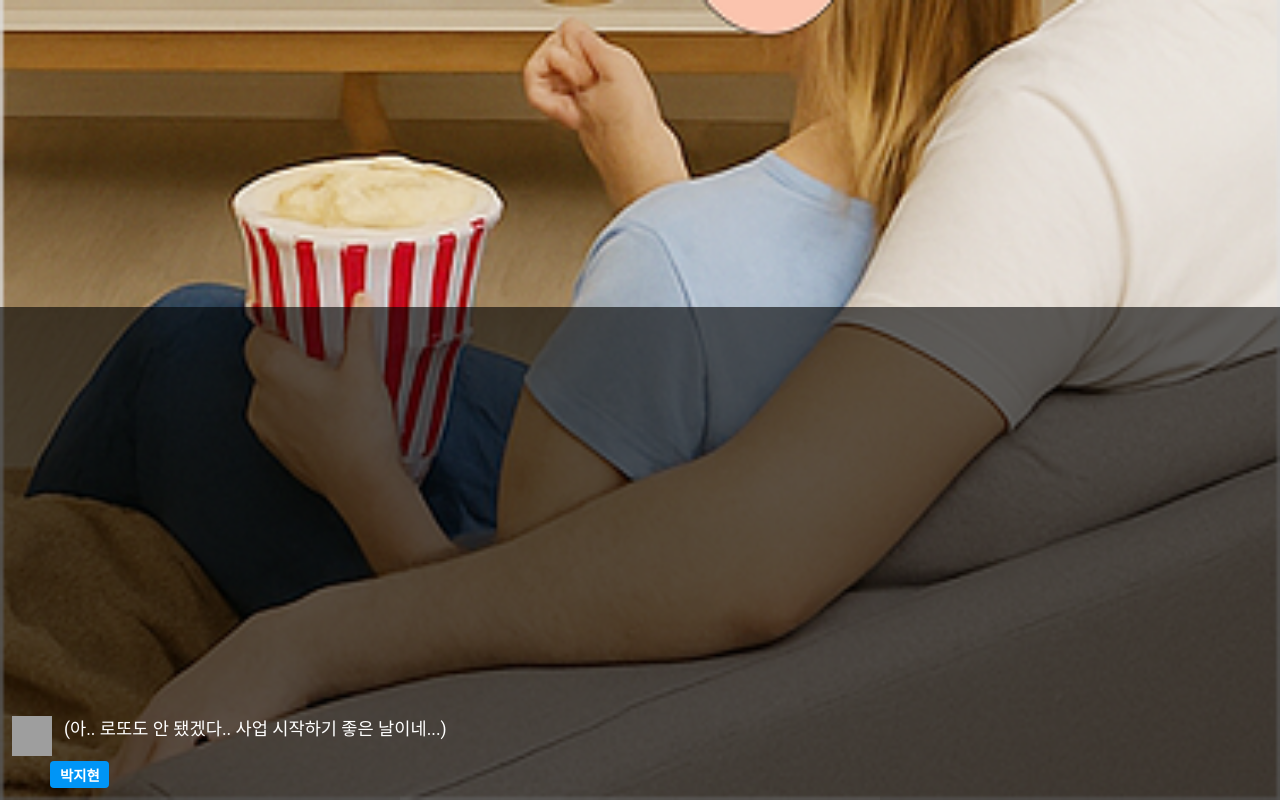
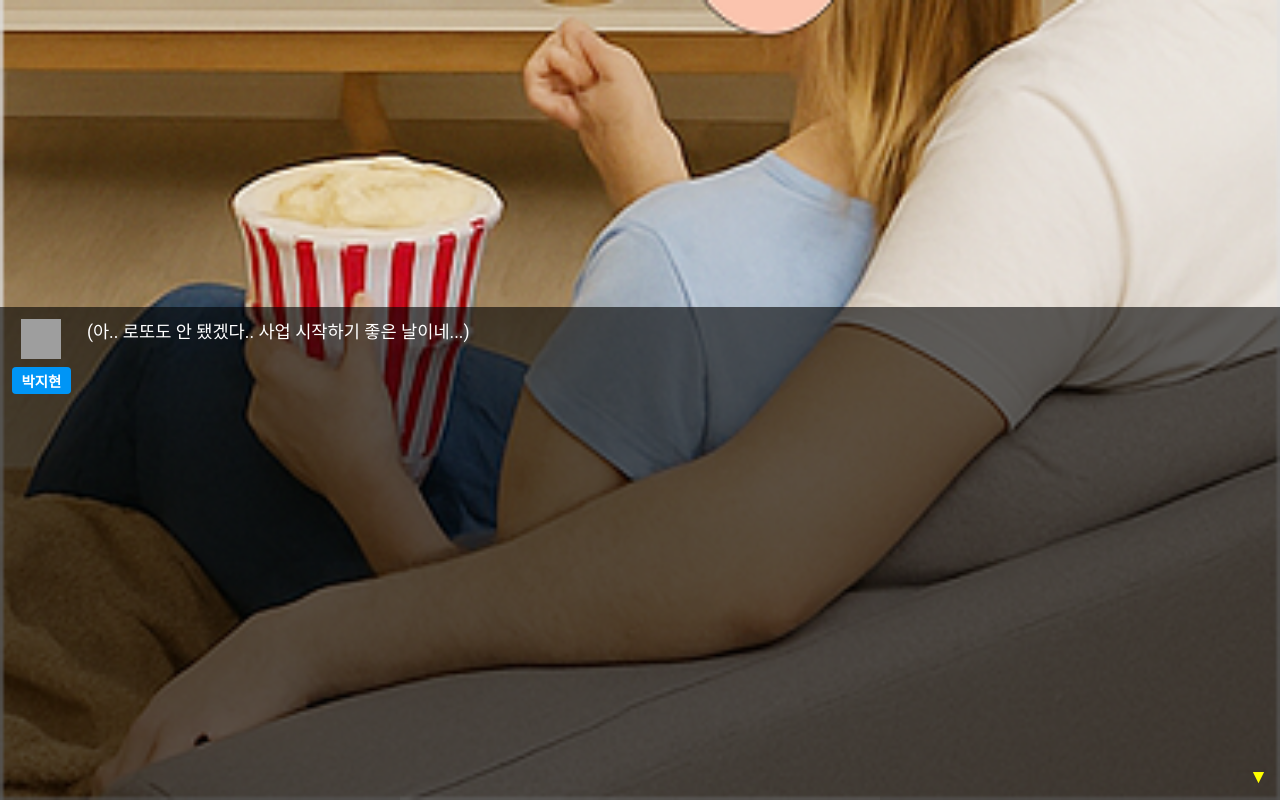
Before and after one commit to skojphy/wedding-es, a SvelteKit app: page /stage4 in a window 1280 px wide. Built offline with nearby package versions, Linux system fonts and the light colour scheme; grey boxes are pictures that could not be loaded.

Commit message:
feat: Update DialogBox layout and styling
- Restructure dialog layout with left and right blocks
- Move name label to left block
- Add triangle button to right block
- Improve spacing and alignment
- Remove unnecessary flex properties

```diff
--- a/src/components/DialogBox.svelte
+++ b/src/components/DialogBox.svelte
@@ -6,12 +6,17 @@
 
 <div class="dialog-container">
 	<div class="dialog-box">
-		<img class="avatar" src={avatar} alt="avatar" />
-		<div class="dialog-content">
-			<p class="dialog-text">{text}</p>
+		<div class="left-block">
+			<img class="avatar" src={avatar} alt="avatar" />
+			<div class="name-label">{name}</div>
+		</div>
+		<div class="right-block">
+			<div class="dialog-content">
+				<p class="dialog-text">{text}</p>
+			</div>
+			<div class="triangle-button">▼</div>
 		</div>
 	</div>
-	<div class="name-label">{name}</div>
 </div>
 
 <style>
@@ -21,19 +26,30 @@
 		background-color: rgba(0, 0, 0, 0.6);
 		padding: 0.75rem;
 		display: flex;
-		flex-direction: column;
-		align-items: flex-start;
-		justify-content: flex-end;
-		gap: 0.3rem;
+		justify-content: center;
 		font-size: clamp(0.9rem, 2.5vw, 1.1rem);
-		margin: 0 auto;
 	}
 
 	.dialog-box {
 		display: flex;
-		align-items: flex-start;
-		gap: 0.75rem;
+		justify-content: space-between;
 		width: 100%;
+		height: 100%;
+	}
+
+	.left-block {
+		display: flex;
+		flex-direction: column;
+		align-items: center;
+		gap: 0.5rem;
+	}
+
+	.right-block {
+		display: flex;
+		flex-direction: column;
+		justify-content: space-between;
+		flex: 1;
+		padding-left: 1rem;
 	}
 
 	.avatar {
@@ -45,7 +61,6 @@
 	.dialog-content {
 		color: white;
 		line-height: 1.5;
-		flex: 1;
 	}
 
 	.dialog-text {
@@ -59,6 +74,11 @@
 		font-size: 0.9rem;
 		padding: 0.2rem 0.6rem;
 		border-radius: 4px;
-		margin-left: 2.4rem;
+	}
+
+	.triangle-button {
+		color: yellow;
+		font-size: 1.2rem;
+		text-align: right;
 	}
 </style>
```
